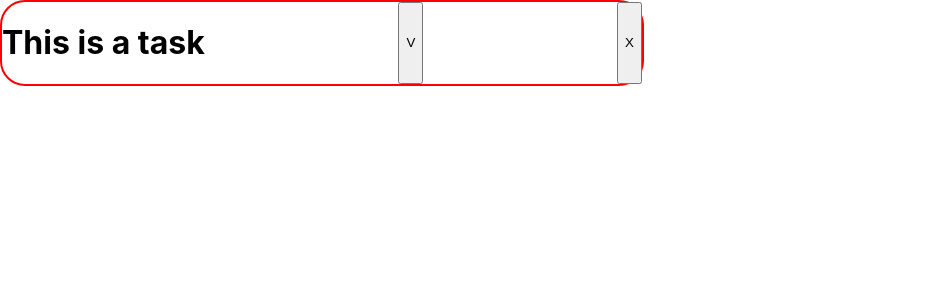
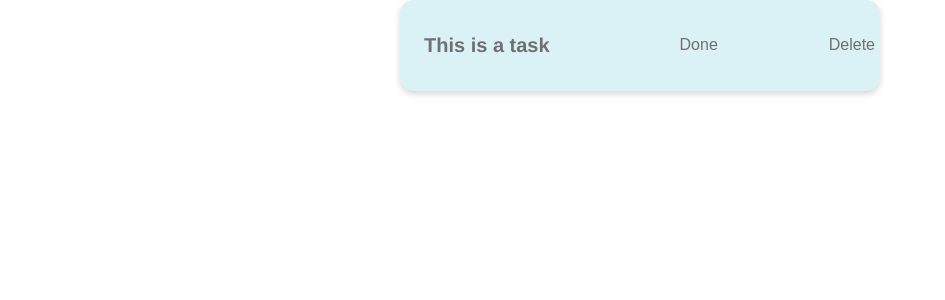
Before and after one commit to shiveeshfotedar/WorkingDir, a React (Create React App) app in the folder todododo/: page / in a window 1280 px wide. Shown: the top 300 px of the page, without its empty margins (0-945 px from the left). Built offline with nearby package versions, Linux system fonts and the light colour scheme.

Commit message:
Added styl to the task item

```diff
--- a/todododo/public/index.html
+++ b/todododo/public/index.html
@@ -24,6 +24,8 @@
       work correctly both with client-side routing and a non-root public URL.
       Learn how to configure a non-root public URL by running `npm run build`.
     -->
+    <link rel="stylesheet"
+    href="https://fonts.googleapis.com/css?family=Tangerine">
     <title>React App</title>
   </head>
   <body>
--- a/todododo/src/App.js
+++ b/todododo/src/App.js
@@ -4,9 +4,11 @@ import styled from "styled-components";
 function App() {
   return (
     <div>
-      <Lists>
-        <TaskComponent />
-      </Lists>
+      <BodyStyle>
+        <Lists>
+          <TaskComponent />
+        </Lists>
+        </BodyStyle>
     </div>
   );
 }
@@ -16,3 +18,16 @@ export default App;
 const Lists = styled.div`
 
 `
+
+const BodyStyle = styled.div`
+display: flex;
+flex-direction: column;
+justify-content: center;
+width: 100%;
+height: 100%;
+max-width: 480px;
+margin: 0 auto;
+padding-left:15px;
+padding-right:15px;
+
+`
--- a/todododo/src/Components/TaskComponent.js
+++ b/todododo/src/Components/TaskComponent.js
@@ -6,8 +6,8 @@ const TaskComponent = () => {
     <div>
       <Taskbox>
         <h1>This is a task</h1>
-        <button>V</button>
-        <button>X</button>
+        <button>Done</button>
+        <button>Delete</button>
       </Taskbox>
     </div>
   );
@@ -17,9 +17,30 @@ export default TaskComponent;
 
 const Taskbox = styled.div`
   display: flex;
-  border: 2px solid red;
-  //padding: 10px;
-  border-radius: 25px;
-  width: 50%;
+  background: #DAF2F5 0% 0% no-repeat padding-box;
+  box-shadow: 0px 3px 6px #00000029;
+  border-radius: 14px;
+  opacity: 1;
+
+  text-align: left;
+  font: normal normal normal 10px/16px Helvetica Neue;
+  letter-spacing: 0px;
+  color: #707070;
+
   justify-content: space-between;
+
+  > h1{
+    padding: 5%
+  }
+
+  > button{
+      background-color:rgba(0, 0, 0, 0.0);
+      border: none;
+      color: #707070;
+      padding: 5px 5px;
+      text-align: center;
+      text-decoration: none;
+      display: inline-block;
+      font-size: 16px;
+  }
 `;
```
